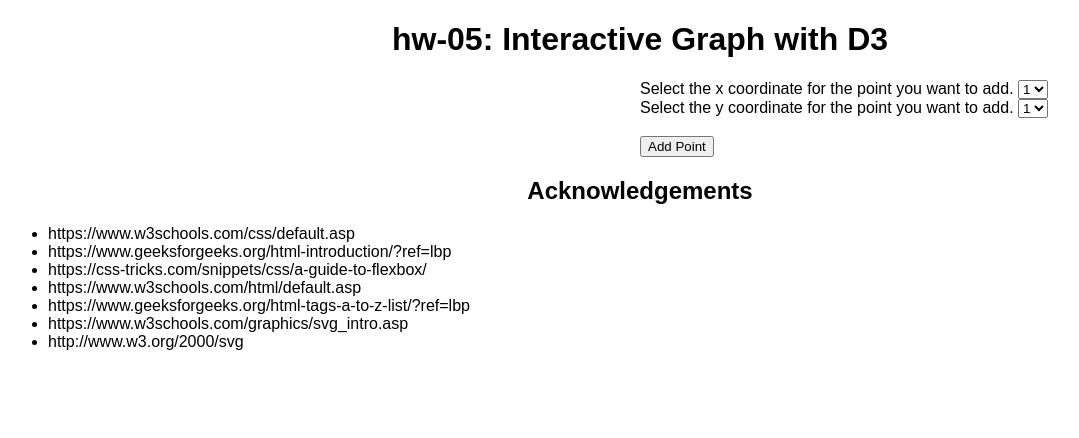
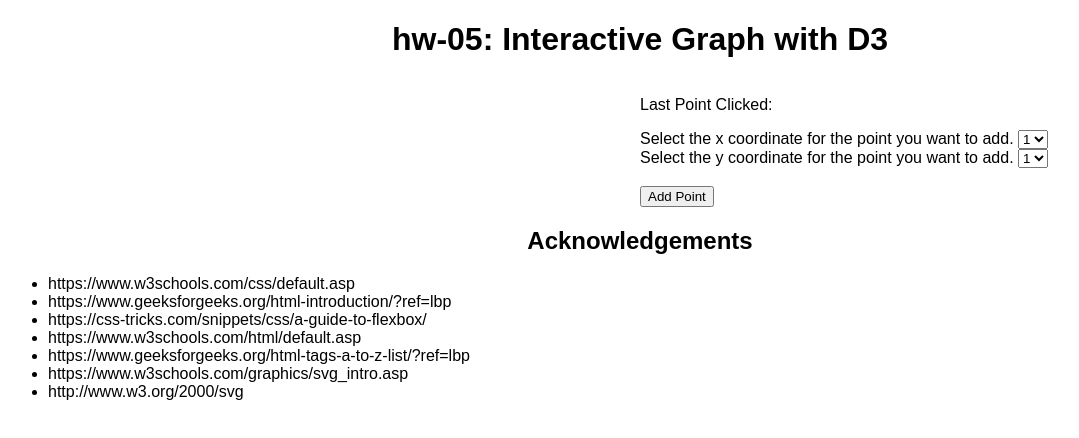
Before and after one commit to DS4200-S23-Class/hw-05-neals-lauren, a plain HTML site: page index.html in a window 1280 px wide. Shown: the whole page, without its empty margins (0-1079 px from the left). Drawn offline with Linux system fonts and the light colour scheme.

Commit message:
last point clicked text

```diff
--- a/index.html
+++ b/index.html
@@ -24,6 +24,7 @@
             </div>
 
             <div class="column" id="column2">
+                    <p>Last Point Clicked: </p>
                     <div id="button-div"> </div>
                     <form id="cord_select">
                     <label for="x-coord">Select the x coordinate for the point you want to add.</label>
@@ -59,9 +60,6 @@
 
 
 
-
-
-
     <div>
         <div id="Acknowledgements">
         <h2 class="acknowledgements" id="ack-header">Acknowledgements</h3>
```
Also changed, not shown: 1 other file.
